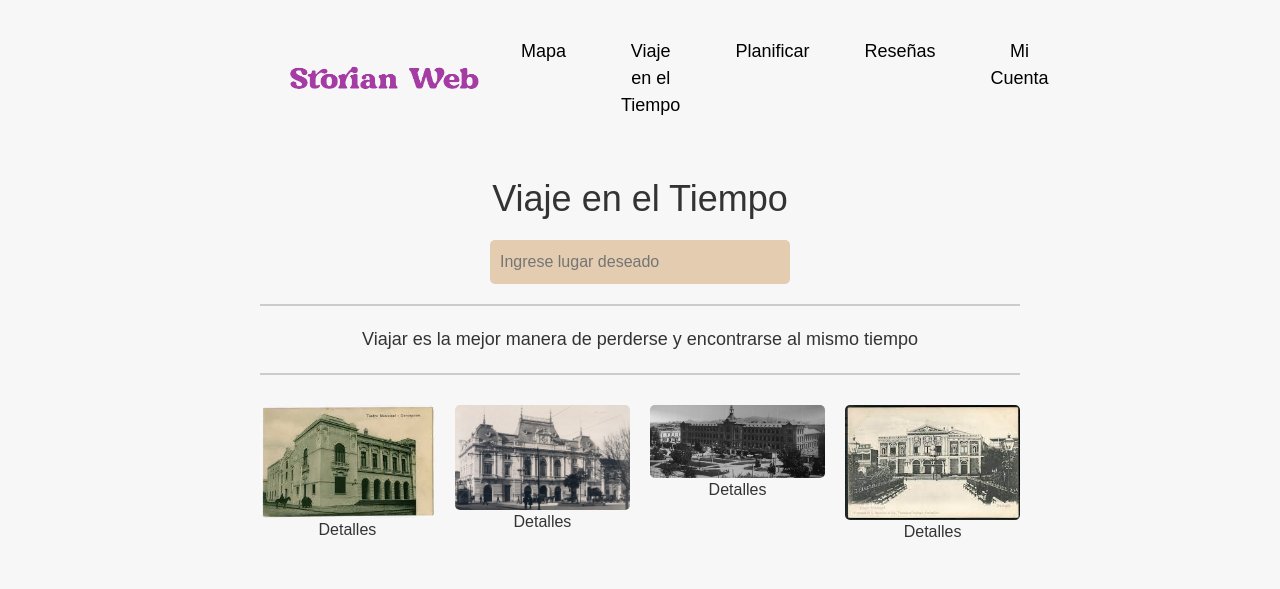
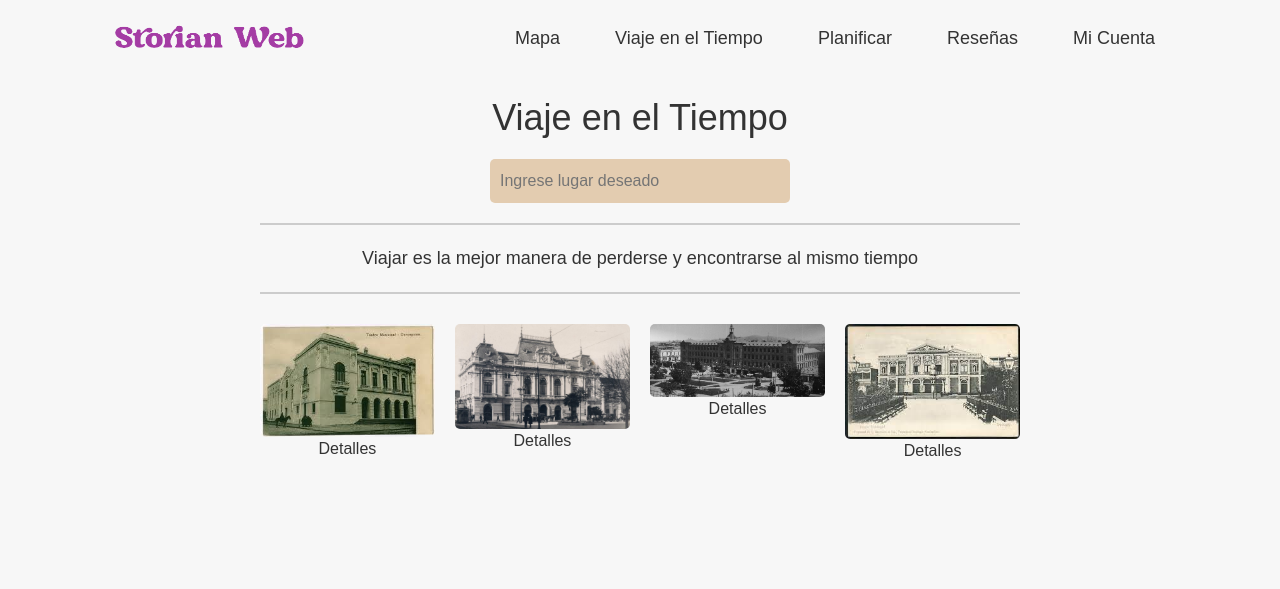
Before and after one commit to ArielitoUV/ProyectoStorianWeb, a Django app: page /viajetiempo/ in a window 1280 px wide. Shown: the top 589 px of the page. Run offline with Django 4.2, Linux system fonts and the light colour scheme.

Commit message:
navbar arreglado

```diff
--- a/StorianWeb/core/static/css/styles-viaje.css
+++ b/StorianWeb/core/static/css/styles-viaje.css
@@ -1,33 +1,3 @@
-/* Estilo personalizado para hacer la barra de navegación transparente */
-.navbar {
-    background-color: transparent !important;
-    box-shadow: none !important;
-  }
-
-  .navbar a.navbar-brand {
-    color: #000000 !important; /* Cambia el color del texto del logotipo a blanco */
-  }
-
-  .navbar .navbar-nav .nav-link {
-    color: #fff !important; /* Cambia el color del texto de las opciones de navegación a blanco */
-  }
-
-  .navbar-toggler-icon {
-    background-color: #fff !important; /* Cambia el color del icono del botón de navegación a blanco */
-  }
-  background-image {
-    background-size: cover;
-    background-repeat: no-repeat;
-    background-attachment: fixed;
-    height: 100vh;
-  }
-
-  /* Cambia el color del texto de la barra de navegación a negro (#000) y ajusta el tamaño de fuente */
-  .navbar .navbar-nav .nav-link {
-    color: #000 !important; /* El !important es necesario para anular cualquier estilo heredado */
-    margin-right: 25px;
-    font-size: 18px; /* Tamaño de fuente, puedes ajustarlo según tus preferencias */
-  }
 
 body {
     font-family: Arial, sans-serif;
@@ -37,7 +7,7 @@ body {
     color: #333;
 }
 
-.container {
+.container-item {
     max-width: 800px;
     margin: 0 auto;
     padding: 20px;
--- a/StorianWeb/core/templates/core/viajetiempo.html
+++ b/StorianWeb/core/templates/core/viajetiempo.html
@@ -3,7 +3,7 @@
 {% block content %}
     <link rel="stylesheet" href="{% static 'css/styles-viaje.css' %}">
     <!-- Contenido principal -->
-<div class="container">
+<div class="container-item">
     <h1 class="title">Viaje en el Tiempo</h1>
     <div class="search-bar">
         <input type="text" id="location-input" placeholder="Ingrese lugar deseado">
```
